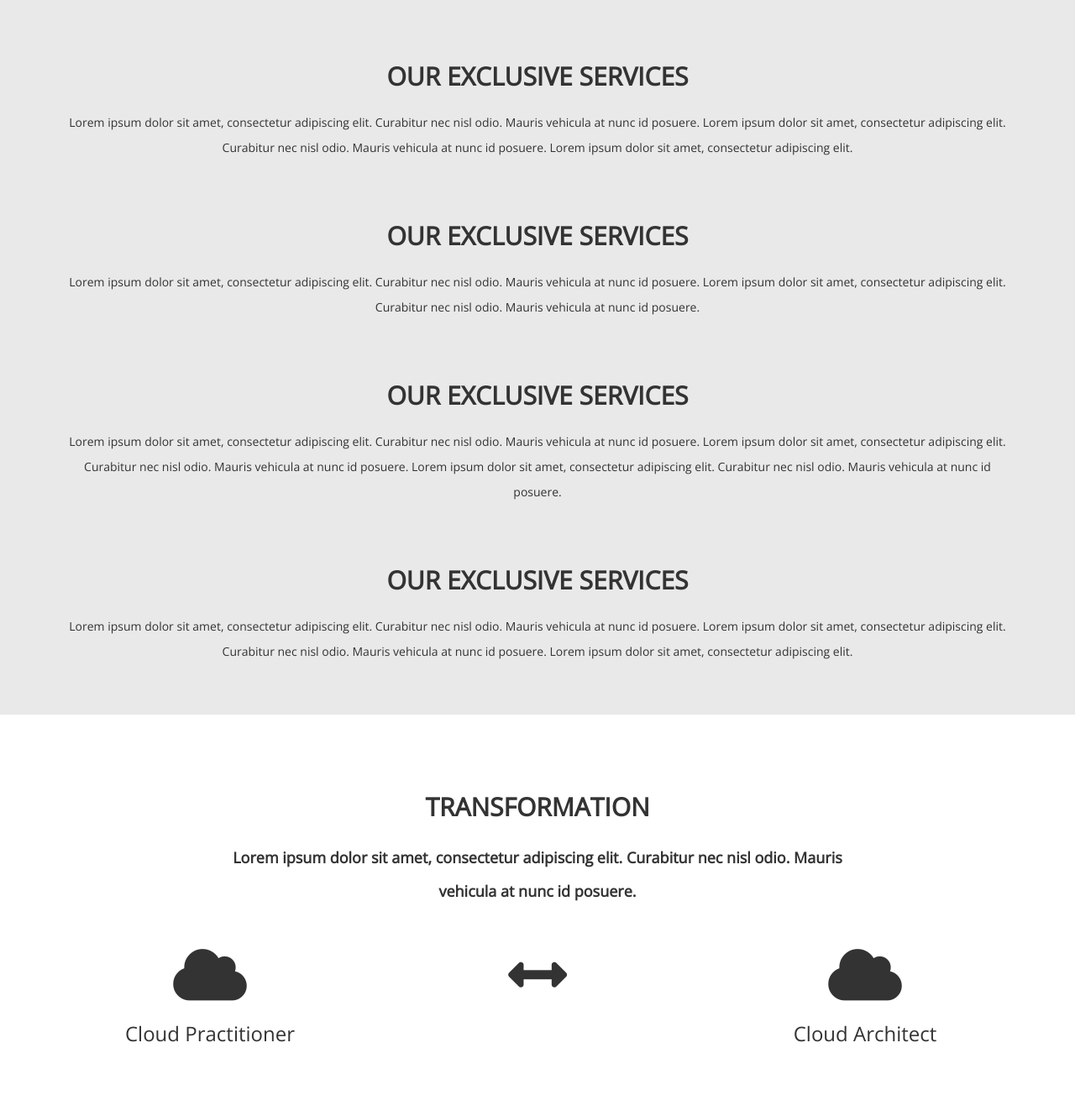
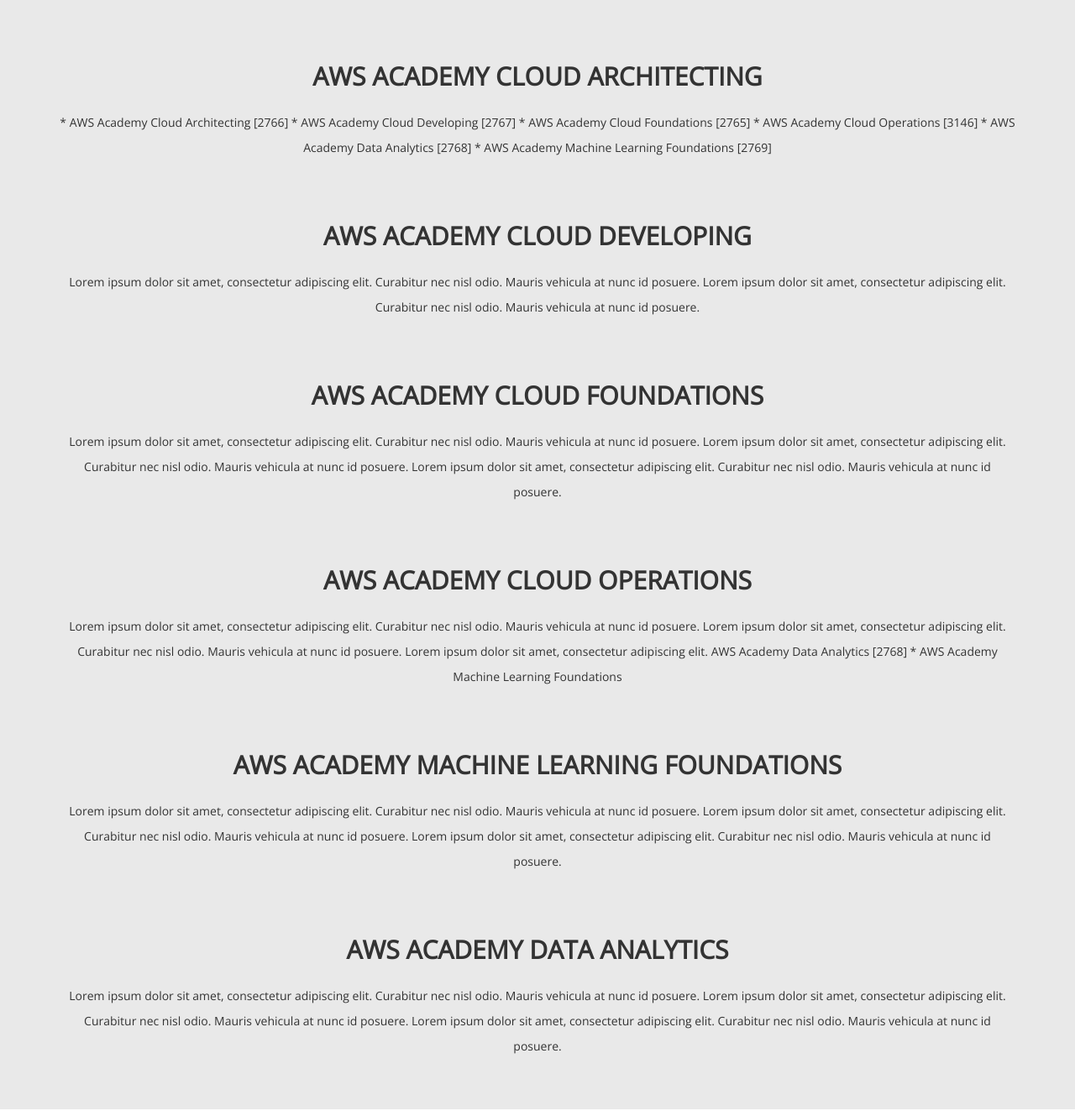
Before and after one commit to Yordanos11/yordanos11.github.io, a plain HTML site: page index.html in a window 1280 px wide. Shown: the part 1900-3229 px from the top of the page at 84% size. Drawn offline with nearby package versions, Linux system fonts and the light colour scheme.

Commit message:
Add files via upload

```diff
--- a/index.html
+++ b/index.html
@@ -158,13 +158,15 @@
         <div class="container">
             <div class="row text-center">
                 <div class="col-md-12">
-                    <h2> Our exclusive services</h2>
+                    <h2> AWS Academy Cloud Architecting </h2>
                     <p>
-                        Lorem ipsum dolor sit amet, consectetur adipiscing elit.
-                        Curabitur nec nisl odio. Mauris vehicula at nunc id posuere.
-                        Lorem ipsum dolor sit amet, consectetur adipiscing elit.
-                        Curabitur nec nisl odio. Mauris vehicula at nunc id posuere.
-                        Lorem ipsum dolor sit amet, consectetur adipiscing elit.
+
+* 		AWS Academy Cloud Architecting [2766]
+* 		AWS Academy Cloud Developing [2767]
+* 		AWS Academy Cloud Foundations [2765]
+* 		AWS Academy Cloud Operations [3146]
+* 		AWS Academy Data Analytics [2768]
+* 		AWS Academy Machine Learning Foundations [2769]
 
 
                   </p>
@@ -172,7 +174,7 @@
             </div>
 			        <div class="row text-center">
                 <div class="col-md-12">
-                    <h2> Our exclusive services</h2>
+                    <h2> AWS Academy Cloud Developing</h2>
                     <p>
                         Lorem ipsum dolor sit amet, consectetur adipiscing elit.
                         Curabitur nec nisl odio. Mauris vehicula at nunc id posuere.
@@ -184,7 +186,7 @@
             </div>
 			        <div class="row text-center">
                 <div class="col-md-12">
-                    <h2> Our exclusive services</h2>
+                    <h2> AWS Academy Cloud Foundations</h2>
                     <p>
                         Lorem ipsum dolor sit amet, consectetur adipiscing elit.
                         Curabitur nec nisl odio. Mauris vehicula at nunc id posuere.
@@ -198,13 +200,45 @@
                 </div>
             </div>        <div class="row text-center">
                 <div class="col-md-12">
-                    <h2> Our exclusive services</h2>
+                    <h2> AWS Academy Cloud Operations</h2>
                     <p>
                         Lorem ipsum dolor sit amet, consectetur adipiscing elit.
                         Curabitur nec nisl odio. Mauris vehicula at nunc id posuere.
                         Lorem ipsum dolor sit amet, consectetur adipiscing elit.
                         Curabitur nec nisl odio. Mauris vehicula at nunc id posuere.
                         Lorem ipsum dolor sit amet, consectetur adipiscing elit.
+                        AWS Academy Data Analytics [2768]
+* 		AWS Academy Machine Learning Foundations
+
+
+                    </p>
+                </div>
+            </div>
+            <div class="row text-center">
+                <div class="col-md-12">
+                    <h2> AWS Academy Machine Learning Foundations</h2>
+                    <p>
+                        Lorem ipsum dolor sit amet, consectetur adipiscing elit.
+                        Curabitur nec nisl odio. Mauris vehicula at nunc id posuere.
+                        Lorem ipsum dolor sit amet, consectetur adipiscing elit.
+                        Curabitur nec nisl odio. Mauris vehicula at nunc id posuere.
+                        Lorem ipsum dolor sit amet, consectetur adipiscing elit.
+                        Curabitur nec nisl odio. Mauris vehicula at nunc id posuere.
+
+
+                    </p>
+                </div>
+            </div>
+            <div class="row text-center">
+                <div class="col-md-12">
+                    <h2>AWS Academy Data Analytics </h2>
+                    <p>
+                        Lorem ipsum dolor sit amet, consectetur adipiscing elit.
+                        Curabitur nec nisl odio. Mauris vehicula at nunc id posuere.
+                        Lorem ipsum dolor sit amet, consectetur adipiscing elit.
+                        Curabitur nec nisl odio. Mauris vehicula at nunc id posuere.
+                        Lorem ipsum dolor sit amet, consectetur adipiscing elit.
+                        Curabitur nec nisl odio. Mauris vehicula at nunc id posuere.
 
 
                     </p>
```
